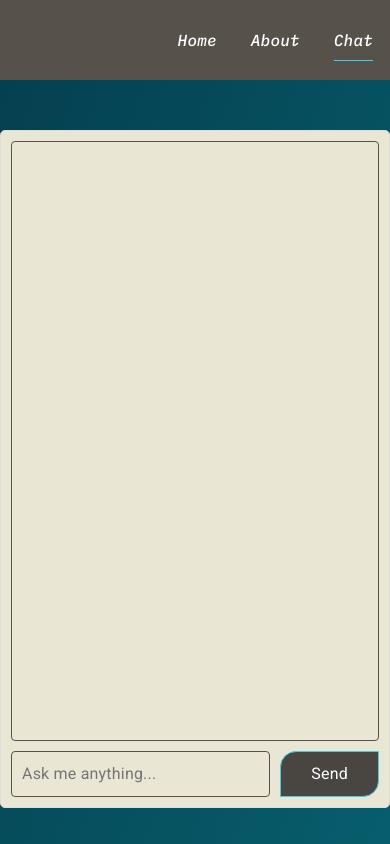
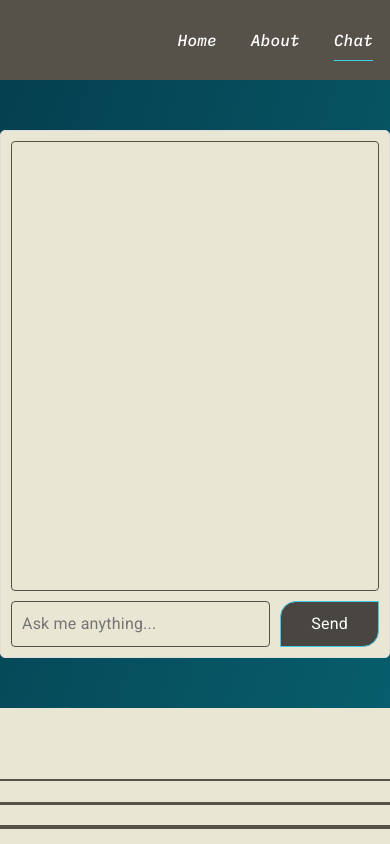
Before and after one commit to AaronGabriel147/project-gallery, a Next.js app: page /chat-interface in a window 390 px wide. Shown: the top 844 px of the page. Built offline with nearby package versions, Linux system fonts and the light colour scheme; a web font is replaced by a local one.

Commit message:
mobile chatbox was too tall

```diff
--- a/styles/globals.css
+++ b/styles/globals.css
@@ -1080,7 +1080,6 @@ button:hover {
 
 .chat-container {
   width: 80%;
-  /* height: 100%; */
   min-width: 300px;
   margin: 20px auto;
   padding: 10px;
@@ -1240,15 +1239,24 @@ button:hover {
   .chat-container {
     width: 100%;
   }
+
+
   .chat-button {
     margin: 0;
     min-width: 40px;
+  }
+
+  .chat-messages {
+    height: 450px;
+    /* border: 2px solid red; */
   }
 
   .chat-messages p {
     font-size: 1.1rem;
     padding-left: 10px;
     padding-right: 10px;
+    height: 400px;
+    border: 2px solid red;
   }
 
 }
```
